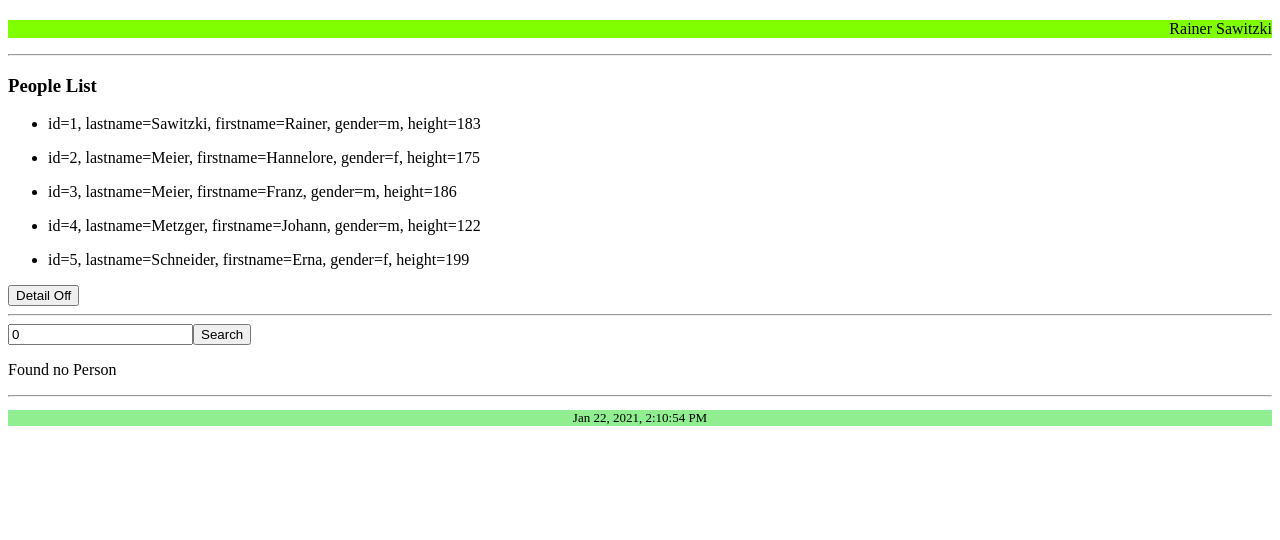
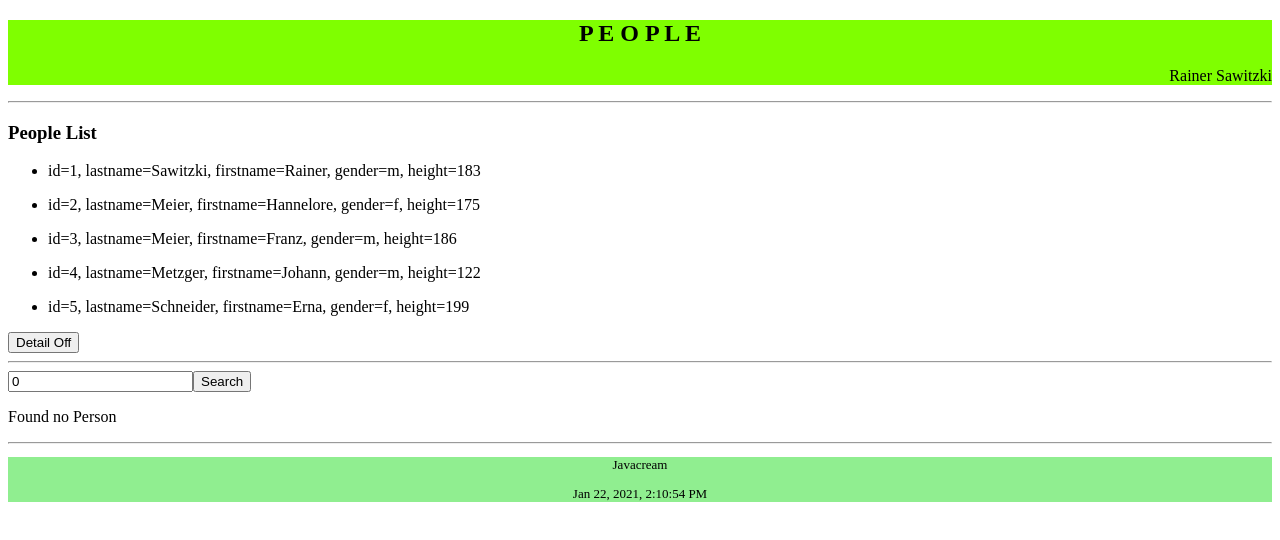
Before and after one commit to Javacream/org.javacream.training.angular, an Angular app in the folder training/: page / in a window 1280 px wide. Shown: the top 540 px of the page. Built offline with nearby package versions, Linux system fonts and the light colour scheme.

Commit message:
fix ConfigService

```diff
--- a/training/src/app/people/config.service.ts
+++ b/training/src/app/people/config.service.ts
@@ -4,8 +4,8 @@ import { Injectable } from '@angular/core';
   providedIn: 'root'
 })
 export class ConfigService {
+  appName= "P E O P L E"
+  company= "Javacream"
 
   constructor() { }
-  appName: "P E O P L E"
-  company: "Javacream"
 }
```
